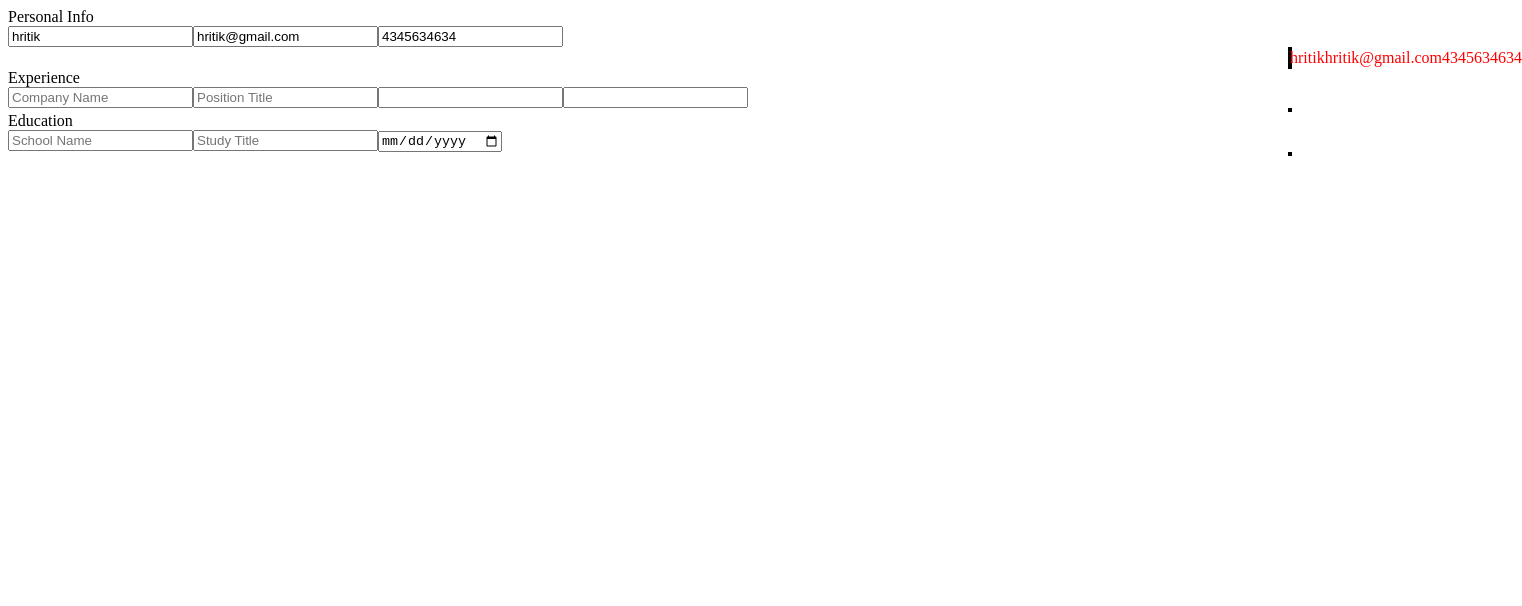
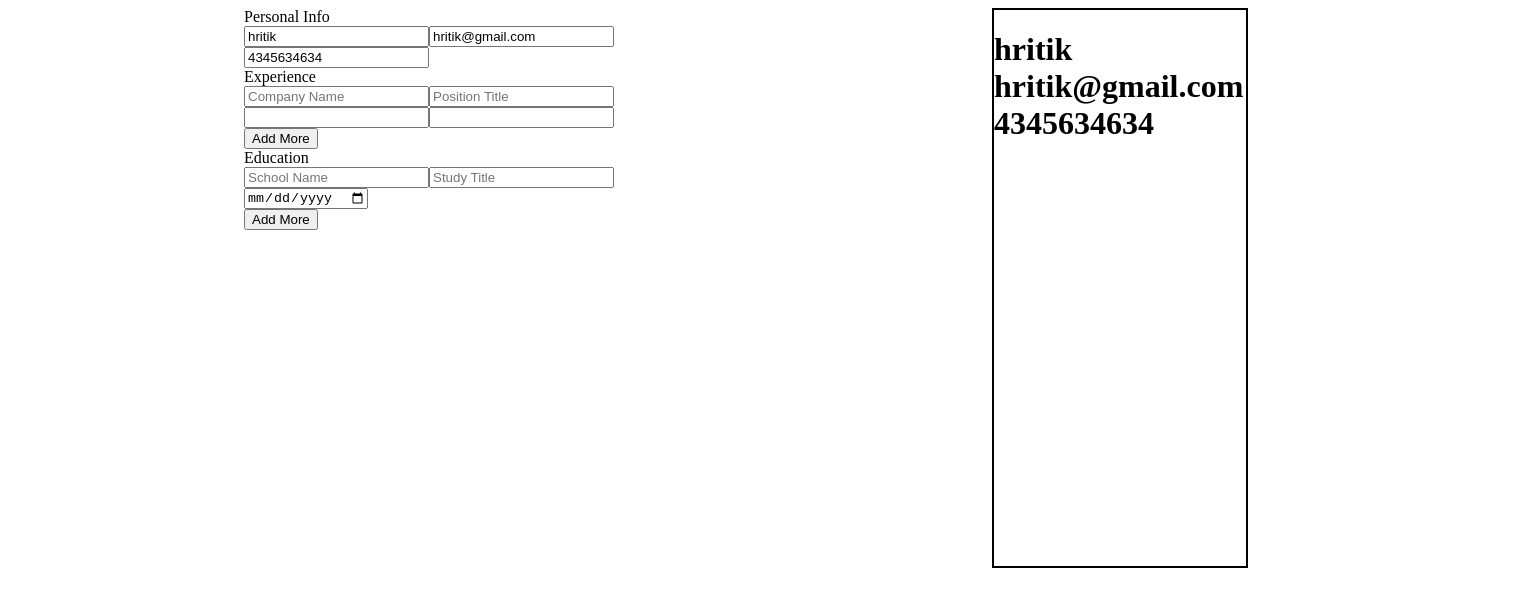
Before and after one commit to hritikb27/cv-project, a React (Create React App) app: page / in a window 1280 px wide. Shown: the top 606 px of the page, 1522 px wide, since content can reach past the window. Built offline with nearby package versions, Linux system fonts and the light colour scheme.

Commit message:
Preview under form

```diff
--- a/src/App.js
+++ b/src/App.js
@@ -1,13 +1,9 @@
-import GeneralEdu from "./components/GeneralEdu";
-import EduExperience from "./components/EduExperience";
-import PracticalExperience from "./components/PracticalExperience";
+import Form from "./components/Form";
 
 function App() {
   return (
-    <div>
-      <GeneralEdu />
-      <PracticalExperience />
-      <EduExperience />
+    <div style={{width:"100%",}}>
+      <Form />
 
     </div>
   );
--- a/src/UI.js
+++ b/src/UI.js
@@ -2,13 +2,15 @@ import React from "react";
 
 function UI(props){
     return(
-        <div style={{height:"70%", border:"2px solid black", color: "red", marginLeft:"80rem"}}>
-            {props.name}
-            {props.email}
-            {props.contact}
+        <div style={{minHeight:"70%", minWidth:"20%", border:"2px solid black", marginLeft:"80rem", marginTop:"0", width:"auto", position:"absolute", boxSizing:"border-box"}}>
+            <h1>{props.name}<br />
+            {props.email}<br />
+            {props.contact}</h1>
+
+            <br />
 
             {props.company}
-            {props.position}
+            {props.position}<br />
 
             {props.school}
             {props.studyTitle}
--- a/src/components/EduExperience.js
+++ /dev/null
@@ -1,38 +0,0 @@
-import React, {useState} from "react";
-import UI from "../UI";
-
-function EduExperience() {
-    const [school, setSchool] = useState("")
-    const [studyTitle, setStudyTitle] = useState("")
-    const [studyDate, setStudyDate] = useState("")
-
-    function handleSchoolName(event){
-        const value = event.target.value;
-        setSchool(value)
-    }
-
-    function handleStudyTitle(event){
-        const value = event.target.value;
-        setStudyTitle(value)
-    }
-
-    function handleStudyDate(event){
-        const value = event.target.value;
-        setStudyDate(value)
-    }
-
-    return(
-        <div>
-            Education
-            <form>
-                <input type="text" value={school} onChange={handleSchoolName} placeholder="School Name" />
-                <input type="text" value={studyTitle} onChange={handleStudyTitle} placeholder="Study Title" />
-                <input type="date" value={studyDate} onChange={handleStudyDate} />
-            </form>
-
-            <UI school={school} studyTitle={studyTitle} studyDate={studyDate} />
-        </div>
-    )
-}
-
-export default EduExperience
--- /dev/null
+++ b/src/components/ExperienceForm.js
@@ -0,0 +1,25 @@
+import React from "react";
+
+function ExperienceForm(props) {
+    const {
+        companyName,
+        positionTitle,
+        jobTasks,
+        jobDuration,
+        handleCompanyName,
+        handlePositionTitle,
+        handleJobTasks,
+        handleJobDuration
+    } = props.data
+
+    return (
+        <div>
+            <input type="text" value={companyName} onChange={handleCompanyName} placeholder="Company Name" />
+            <input type="text" value={positionTitle} onChange={handlePositionTitle} placeholder="Position Title" />
+            <input type="text" value={jobTasks} onChange={handleJobTasks} />
+            <input type="text" value={jobDuration} onChange={handleJobDuration} />
+        </div>
+    )
+}
+
+export default ExperienceForm
--- /dev/null
+++ b/src/components/Form.js
@@ -0,0 +1,122 @@
+import React, { useState } from "react"
+import UI from "../UI";
+import ExperienceForm from "./ExperienceForm";
+
+function Form() {
+    const [yourName, setName] = useState("hritik");
+    const [email, setEmail] = useState("hritik@gmail.com");
+    const [contact, setContact] = useState("4345634634");
+
+    const [school, setSchool] = useState("")
+    const [studyTitle, setStudyTitle] = useState("")
+    const [studyDate, setStudyDate] = useState("")
+
+    const [companyName, setCompanyName] = useState("")
+    const [positionTitle, setPositionTitle] = useState("")
+    const [jobTasks, setJobTasks] = useState()
+    const [jobDuration, setJobDuration] = useState()
+
+    const ExpData = {
+        companyName,
+        positionTitle,
+        jobTasks,
+        jobDuration,
+        handleCompanyName,
+        handlePositionTitle,
+        handleJobTasks,
+        handleJobDuration
+    }
+
+    //Personal Info
+    const handleName = (event) => {
+        const value = event.target.value
+        setName(value)
+    }
+
+    const handleEmail = (event) => {
+        const value = event.target.value
+        setEmail(value)
+    }
+
+    const handleContact = (event) => {
+        const value = event.target.value
+        setContact(value)
+    }
+
+    const handleSubmit = (event) => {
+        event.preventDefault()
+    }
+
+    //Experience
+
+    function handleCompanyName(event) {
+        const value = event.target.value
+        setCompanyName(value)
+    }
+
+    function handlePositionTitle(event) {
+        const value = event.target.value
+        setPositionTitle(value)
+    }
+
+    function handleJobTasks() {
+        setJobTasks()
+    }
+
+    function handleJobDuration() {
+        setJobDuration()
+    }
+
+    //Education
+
+    function handleSchoolName(event) {
+        const value = event.target.value;
+        setSchool(value)
+    }
+
+    function handleStudyTitle(event) {
+        const value = event.target.value;
+        setStudyTitle(value)
+    }
+
+    function handleStudyDate(event) {
+        const value = event.target.value;
+        setStudyDate(value)
+    }
+
+    //Add More Functionality
+
+    return (
+        <div style={{display:"flex", flexDirection:"column", alignItems:"center",marginRight:"20rem"}}>
+            <div style={{width:"50%"}}>
+                <form onSubmit={handleSubmit}>
+                Personal Info
+                <br/>
+                    <input type="text" name="name" onChange={handleName} value={yourName}></input>
+                    <input type="text" name="email" onChange={handleEmail} value={email}></input>
+                    <input type="number" name="contact" onChange={handleContact} value={contact}></input>
+                <br/>
+
+                Experience
+                <br/>
+                <div id="experienceForm">
+                    <ExperienceForm data={ExpData}/>
+                </div>
+
+                <button>Add More</button><br/>
+
+                Education
+                <br/>
+                    <input type="text" value={school} onChange={handleSchoolName} placeholder="School Name" />
+                    <input type="text" value={studyTitle} onChange={handleStudyTitle} placeholder="Study Title" />
+                    <input type="date" value={studyDate} onChange={handleStudyDate} />
+                </form>
+                <button>Add More</button><br/>
+            </div>
+
+            <UI name={yourName} email={email} contact={contact} school={school} studyTitle={studyTitle} studyDate={studyDate} company={companyName} position={positionTitle} />
+        </div>
+    )
+}
+
+export default Form
--- a/src/components/GeneralEdu.js
+++ /dev/null
@@ -1,42 +0,0 @@
-import React, {useState} from "react"
-import UI from "../UI";
-
-function GeneralEdu() {
-    const [yourName, setName] = useState("hritik");
-    const [email, setEmail] = useState("hritik@gmail.com");
-    const [contact, setContact] = useState("4345634634");
-
-    const handleName = (event) => {
-        const value = event.target.value
-        setName(value)
-    }
-
-    const handleEmail = (event) => {
-        const value = event.target.value
-        setEmail(value)
-    }
-
-    const handleContact = (event) => {
-        const value = event.target.value
-        setContact(value)
-    }
-
-    const handleSubmit = (event) =>{
-        event.preventDefault()
-    }
-
-    return(
-        <div>
-            Personal Info
-            <form onSubmit={handleSubmit}>
-                <input type="text" name="name" onChange={handleName} value={yourName}></input>
-                <input type="text" name="email" onChange={handleEmail} value={email}></input>
-                <input type="number" name="contact" onChange={handleContact} value={contact}></input>
-            </form>
-
-            <UI name={yourName} email={email} contact={contact} />
-        </div>
-    )
-}
-
-export default GeneralEdu
--- a/src/components/PracticalExperience.js
+++ /dev/null
@@ -1,43 +0,0 @@
-import React, {useState} from "react"
-import UI from "../UI";
-
-function PracticalExperience() {
-    const [companyName, setCompanyName] = useState("")
-    const [positionTitle, setPositionTitle] = useState("")
-    const [jobTasks, setJobTasks] = useState()
-    const [jobDuration, setJobDuration] = useState()
-
-    function handleCompanyName(event){
-        const value = event.target.value
-        setCompanyName(value)
-    }
-
-    function handlePositionTitle(event){
-        const value = event.target.value
-        setPositionTitle(value)
-    }
-
-    function handleJobTasks(){
-        setJobTasks()
-    }
-
-    function handleJobDuration(){
-        setJobDuration()
-    }
-
-    return(
-        <div>
-            Experience
-            <form>
-                <input type="text" value={companyName} onChange={handleCompanyName} placeholder="Company Name" />
-                <input type="text" value={positionTitle} onChange={handlePositionTitle} placeholder="Position Title" />
-                <input type="text" value={jobTasks} onChange={handleJobTasks} />
-                <input type="text" value={jobDuration} onChange={handleJobDuration} />
-            </form>
-
-            <UI company={companyName} position={positionTitle} />
-        </div>
-    )
-}
-
-export default PracticalExperience
```
